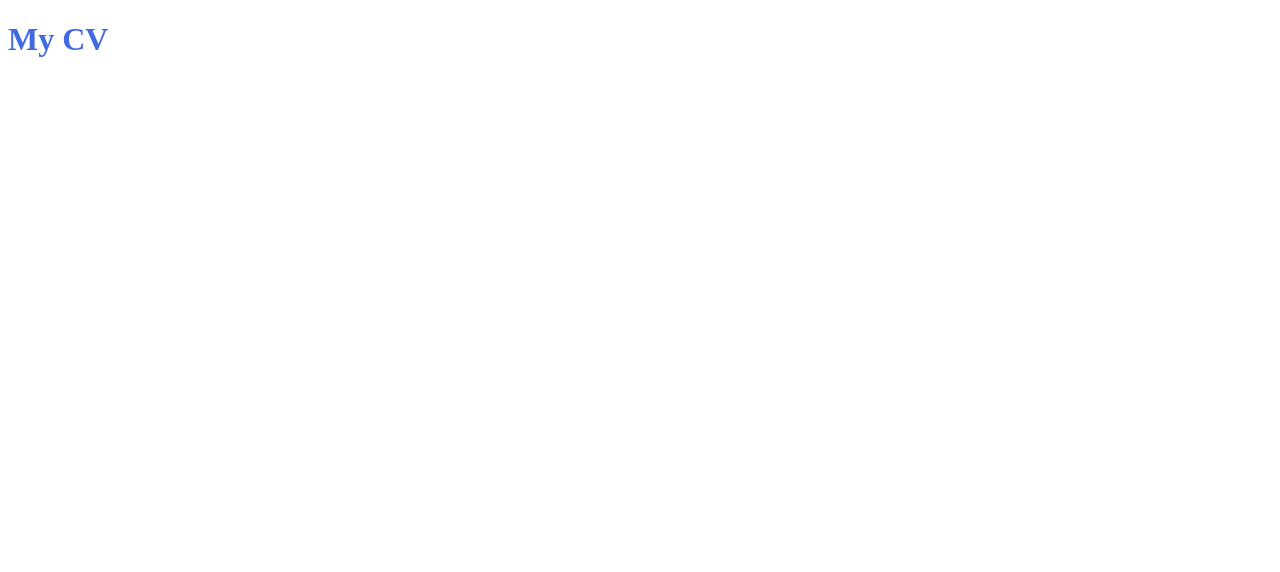
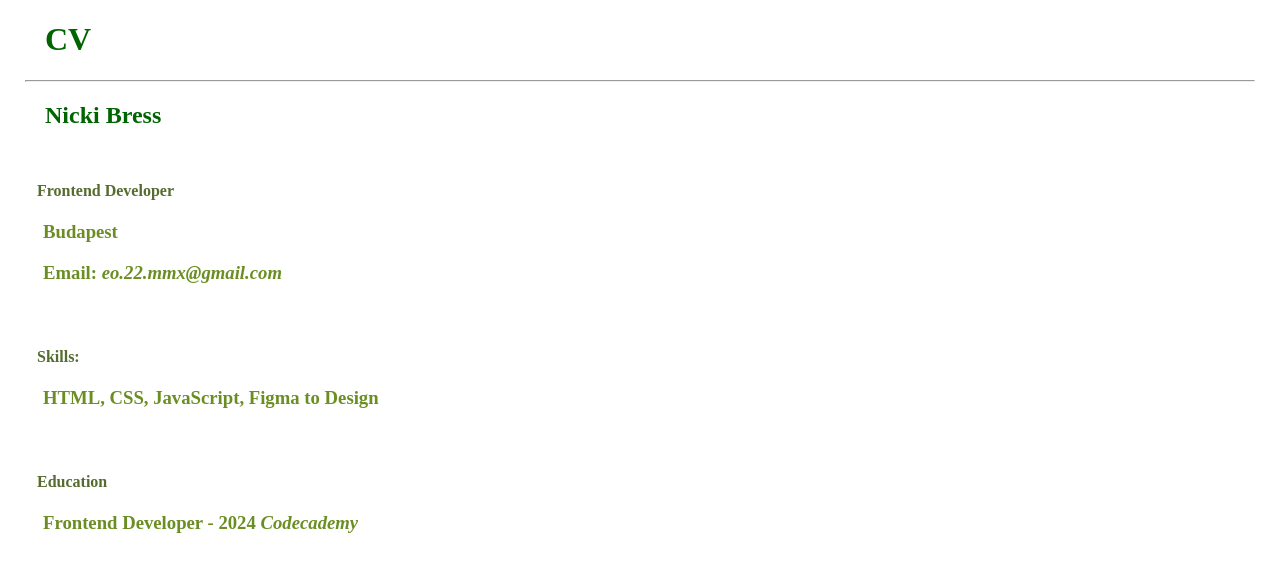
Before and after one commit to CoderAlchemy24/mycv01, a website built with Vite: page index.html in a window 1280 px wide. Built offline with nearby package versions, Linux system fonts and the light colour scheme.

Commit message:
details added

```diff
--- a/index.html
+++ b/index.html
@@ -8,7 +8,26 @@
     <link rel="stylesheet" href="./style.css" ˛>
   </head>
   <body>
-    <h1>My CV</h1>
+    <h1>CV</h1>
+    <hr>
+    <h2>Nicki Bress</h2>
+    <div id="personal">
+
+       <h4>Frontend Developer</h4>
+       <h3>Budapest</h3>
+       <h3>Email: <span><i>eo.22.mmx@gmail.com</i></span></h3>
+    </div>
+    <div id="skills">
+      <h4>Skills:</h4>
+      <h3>
+        HTML, CSS, JavaScript, Figma to Design
+      </h3>
+    </div>
+    <div id="education">
+
+      <h4>Education </h4>
+      <h3>Frontend Developer - <span>2024 <i>Codecademy</i></span></h3>
+    </div>
     <script type="module" src="./main.js"></script>
   </body>
 </html>
--- a/style.css
+++ b/style.css
@@ -1,4 +1,16 @@
 body {
   background-color: white;
-  color: royalblue;
+  color: darkslategray;
+  margin: 15px 25px;
 }
+
+#personal, #skills, #education{
+  padding: 12px;
+}
+
+h1 , h2{margin-left:20px;
+ color:darkgreen}
+
+h4 {color: darkolivegreen;}
+h3 {color:olivedrab;
+  padding-left:6px;}
```
